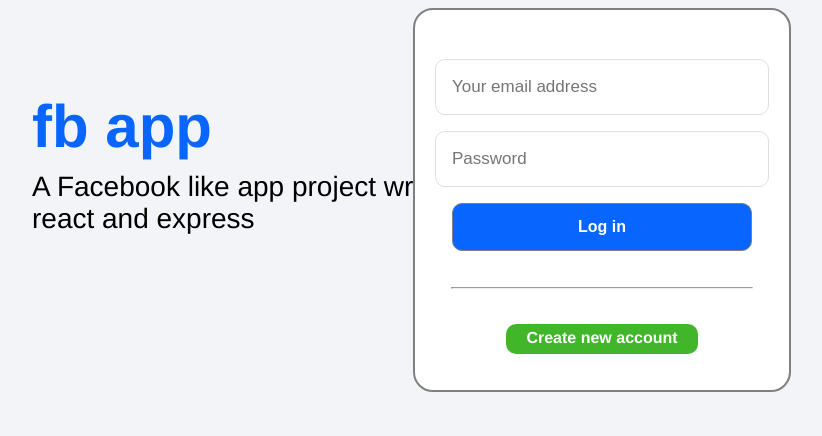
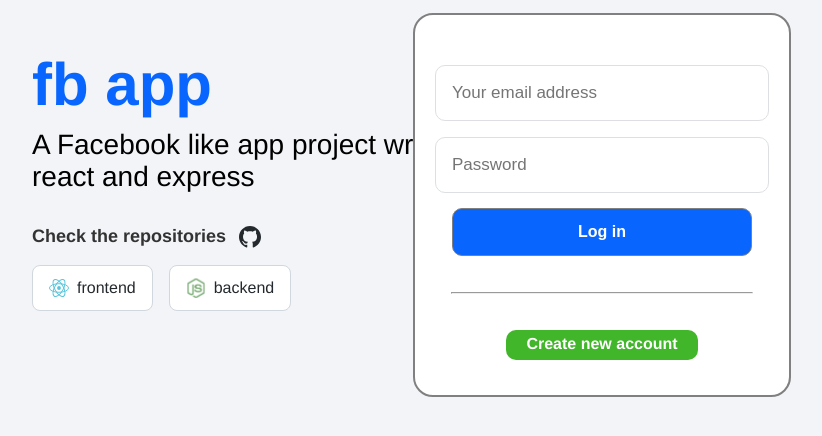
Before and after one commit to jonaszmielke/fb_react, a React (Vite) app: page / in a window 1280 px wide. Shown: the top 436 px of the page, without its empty margins (230-1052 px from the left). Built offline with nearby package versions, Linux system fonts and the light colour scheme.

Commit message:
Added links to repositories on login page

```diff
--- a/src/pages/login/login.css
+++ b/src/pages/login/login.css
@@ -1,4 +1,4 @@
-.login-page{
+.login-page {
     height: 50vh;
     width: 50vw;
     margin: 0px 25vw 50vh 25vw;
@@ -9,7 +9,7 @@
     justify-content: center;
 }
 
-.login-page>section{
+.login-page>section {
     height: 100%;
     width: 100%;
 
@@ -18,25 +18,25 @@
     align-items: center;
 }
 
-.login-page>section>div{
+.login-page>section>div {
     margin-bottom: 100px;
 }
 
-.login-page>section>div>h1{
+.login-page>section>div>h1 {
     width: 500px;
     font-size: 60px;
     color: #0866ff;
     margin-bottom: 0px;
 }
 
-.login-page>section>div>h2{
+.login-page>section>div>h2 {
     width: 500px;
     font-weight: normal;
     font-size: 28px;
     margin-top: 10px;
 }
 
-.login-page>section>form{
+.login-page>section>form {
 
     height: 360px;
     width: 350px;
@@ -49,10 +49,10 @@
     display: flex;
     flex-direction: column;
     align-items: center;
-    justify-content:space-evenly;
+    justify-content: space-evenly;
 }
 
-.login-page>section>form>input{
+.login-page>section>form>input {
     width: 300px;
     height: 22px;
     padding: 16px;
@@ -63,7 +63,7 @@
     font-size: 17px;
 }
 
-.login-page>section>form>button{
+.login-page>section>form>button {
 
     height: 48px;
     width: 300px;
@@ -79,7 +79,8 @@
     font-size: 16px;
     font-weight: bold;
 }
-.login-page>section>form>a{
+
+.login-page>section>form>a {
 
     height: 20px;
     width: 160px;
@@ -96,14 +97,182 @@
     font-weight: bold;
 }
 
-.login-page>section>form>hr{
+.login-page>section>form>hr {
     width: 90%;
     margin: 20px 0px;
 }
 
-.wrong{
+.wrong {
     color: red;
     text-align: center;
     visibility: hidden;
     margin: 0px;
 }
+
+/* wrap & space out the repo area */
+.links {
+    display: flex;
+    flex-wrap: wrap;
+    /* allow children to wrap to next line */
+    align-items: center;
+    gap: 1rem;
+    /* space between items */
+    margin-top: 2rem;
+}
+
+/* make the header + GitHub icon take the full row */
+.check-repos {
+    display: flex;
+    align-items: center;
+    gap: 0.75rem;
+    /* space between “Check…” and the icon */
+    width: 100%;
+    /* force it to its own line */
+}
+
+/* now the two .repo-link pills will sit neatly below */
+.repo-link {
+    /* your existing pill styling */
+    display: flex;
+    align-items: center;
+    gap: 0.5rem;
+    padding: 0.75rem 1rem;
+    background-color: #f0f2f5;
+    border: 1px solid #d0d7de;
+    border-radius: 8px;
+    text-decoration: none;
+    color: #24292e;
+    transition: background-color 0.2s ease, transform 0.1s ease;
+}
+
+.repo-link:hover {
+    background-color: #e1e4e8;
+    transform: translateY(-1px);
+}
+
+.repo-link:active {
+    background-color: #d1d5da;
+    transform: translateY(0);
+}
+
+/* icon sizing */
+.repo-link svg,
+.repo-link img {
+    width: 20px;
+    height: 20px;
+}
+
+/* label text */
+.repo-link p {
+    margin: 0;
+    font-size: 1rem;
+    font-weight: 500;
+}
+
+/* react icon color */
+.repo-link .react-icon {
+    color: #58c4dc;
+}
+
+
+/* assign each .repo-link to its grid cell */
+.links>.repo-link:nth-of-type(1) {
+    grid-area: repo1;
+}
+
+.links>.repo-link:nth-of-type(2) {
+    grid-area: repo2;
+}
+
+.check-repos h2 {
+    margin: 0;
+    font-size: 1.125rem;
+    font-weight: 600;
+    color: #333;
+}
+
+.check-repos .github-icon {
+    width: 24px;
+    height: 24px;
+    fill: currentColor;
+    color: #24292e;
+}
+
+/* each repo link pill */
+.repo-link {
+    display: flex;
+    align-items: center;
+    gap: 0.5rem;
+    padding: 0.75rem 1rem;
+    background-color: white;
+    border: 1px solid #d0d7de;
+    border-radius: 8px;
+    text-decoration: none;
+    color: #24292e;
+    transition: background-color 0.2s ease, transform 0.1s ease;
+}
+
+.repo-link:hover {
+    background-color: #e1e4e8;
+    transform: translateY(-1px);
+}
+
+.repo-link:active {
+    background-color: #d1d5da;
+    transform: translateY(0);
+}
+
+/* icon sizing inside the pill */
+.repo-link svg,
+.repo-link img {
+    width: 20px;
+    height: 20px;
+}
+
+/* repo-label text */
+.repo-link p {
+    margin: 0;
+    font-size: 1rem;
+    font-weight: 500;
+}
+
+.repo-link svg {
+    color: #58c4dc;
+}
+
+.repo-link svg circle {
+    fill: currentColor;
+}
+
+.repo-link svg g {
+    stroke: currentColor;
+}
+
+.react-link:hover{
+    background-color: #58c4dc;
+}
+
+.react-link:hover>svg{
+    color: black;
+    transition: color 0.2s ease, transform 0.1s ease;
+}
+
+.node-link:hover{
+    background-color: #80bd00;
+}
+
+/* the default Node icon */
+.node-icon {
+    display: inline-block;
+    width: 20px;
+    height: 20px;
+    background:
+      url("../../icons/node.svg")
+      center/contain no-repeat;
+    transition: background-image 0.2s;
+  }
+
+  /* on hover, switch to the black logo */
+  .node-link:hover .node-icon {
+    background-image: url("../../icons/node_black.svg");
+  }
--- a/src/pages/login/login.jsx
+++ b/src/pages/login/login.jsx
@@ -15,12 +15,28 @@
     const [email, setEmail] = useState('');
     const [password, setPassword] = useState('');
 
-    return(
+    return (
         <div className="login-page">
             <section>
                 <div>
                     <h1>fb app</h1>
                     <h2>A Facebook like app project written in react and express</h2>
+
+                    <div className="links">
+                        <div className="check-repos">
+                            <h2>Check the repositories</h2>
+                            <svg className="github-icon"><path d="M12 1C5.9225 1 1 5.9225 1 12C1 16.8675 4.14875 20.9787 8.52125 22.4362C9.07125 22.5325 9.2775 22.2025 9.2775 21.9137C9.2775 21.6525 9.26375 20.7862 9.26375 19.865C6.5 20.3737 5.785 19.1912 5.565 18.5725C5.44125 18.2562 4.905 17.28 4.4375 17.0187C4.0525 16.8125 3.5025 16.3037 4.42375 16.29C5.29 16.2762 5.90875 17.0875 6.115 17.4175C7.105 19.0812 8.68625 18.6137 9.31875 18.325C9.415 17.61 9.70375 17.1287 10.02 16.8537C7.5725 16.5787 5.015 15.63 5.015 11.4225C5.015 10.2262 5.44125 9.23625 6.1425 8.46625C6.0325 8.19125 5.6475 7.06375 6.2525 5.55125C6.2525 5.55125 7.17375 5.2625 9.2775 6.67875C10.1575 6.43125 11.0925 6.3075 12.0275 6.3075C12.9625 6.3075 13.8975 6.43125 14.7775 6.67875C16.8813 5.24875 17.8025 5.55125 17.8025 5.55125C18.4075 7.06375 18.0225 8.19125 17.9125 8.46625C18.6138 9.23625 19.04 10.2125 19.04 11.4225C19.04 15.6437 16.4688 16.5787 14.0213 16.8537C14.42 17.1975 14.7638 17.8575 14.7638 18.8887C14.7638 20.36 14.75 21.5425 14.75 21.9137C14.75 22.2025 14.9563 22.5462 15.5063 22.4362C19.8513 20.9787 23 16.8537 23 12C23 5.9225 18.0775 1 12 1Z"></path></svg>
+                        </div>
+
+                        <Link to='https://github.com/jonaszmielke/fb_react' className="repo-link react-link">
+                            <svg className="react-icon" width="100%" height="100%" viewBox="-10.5 -9.45 21 18.9" fill="none" xmlns="http://www.w3.org/2000/svg" class="uwu-hidden mt-4 mb-3 text-brand dark:text-brand-dark w-24 lg:w-28 self-center text-sm me-0 flex origin-center transition-all ease-in-out"><circle cx="0" cy="0" r="2" fill="currentColor"></circle><g stroke="currentColor" stroke-width="1" fill="none"><ellipse rx="10" ry="4.5"></ellipse><ellipse rx="10" ry="4.5" transform="rotate(60)"></ellipse><ellipse rx="10" ry="4.5" transform="rotate(120)"></ellipse></g></svg>
+                            <p>frontend</p>
+                        </Link>
+                        <Link to='https://github.com/jonaszmielke/fb_api' className="repo-link node-link">
+                            <span className="node-icon" />
+                            <p>backend</p>
+                        </Link>
+                    </div>
                 </div>
             </section>
             <section>
@@ -28,7 +44,7 @@
                     e.preventDefault()
                     const jwt = await fetchjwt(email, password);
 
-                    if(jwt.error){
+                    if (jwt.error) {
                         token = undefined;
                         const wrong = document.getElementById("wrong");
                         wrong.style.visibility = 'visible';
@@ -39,10 +55,10 @@
                     }
                 }}>
                     <p id="wrong" className="wrong">Wrong credentials</p>
-                    <input id="email" type="email" value={email} onChange={(e) => {setEmail(e.target.value)}} placeholder="Your email address"/>
-                    <input id="password" type="password" value={password} onChange={(e) => {setPassword(e.target.value)}} placeholder="Password"/>
+                    <input id="email" type="email" value={email} onChange={(e) => { setEmail(e.target.value) }} placeholder="Your email address" />
+                    <input id="password" type="password" value={password} onChange={(e) => { setPassword(e.target.value) }} placeholder="Password" />
                     <button type="submit">Log in</button>
-                    <hr/>
+                    <hr />
                     <Link to={"/signup"}>Create new account</Link>
                 </form>
             </section>
```
Also changed, not shown: src/icons/node.svg (added), src/icons/node_black.svg (added).
